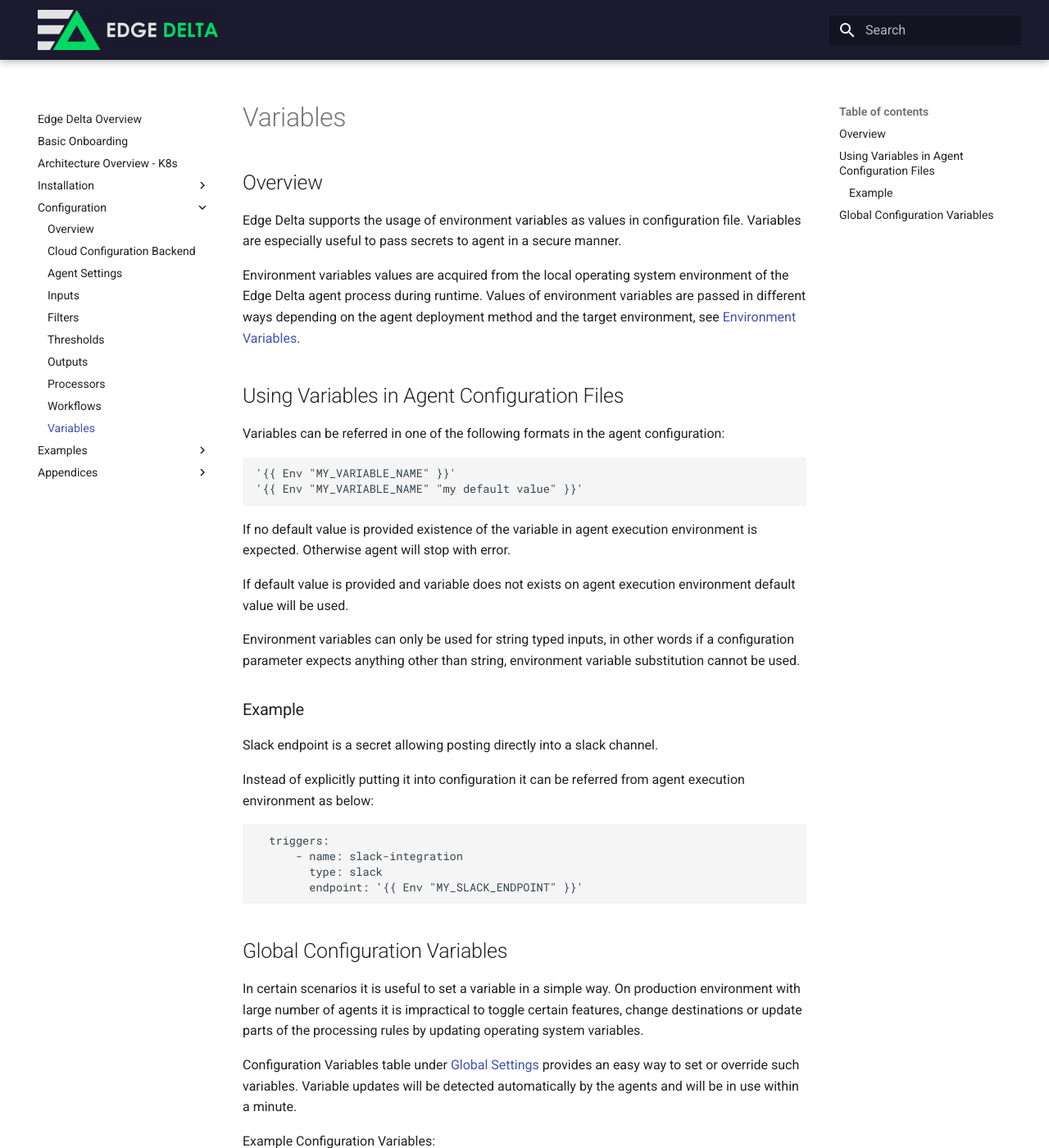
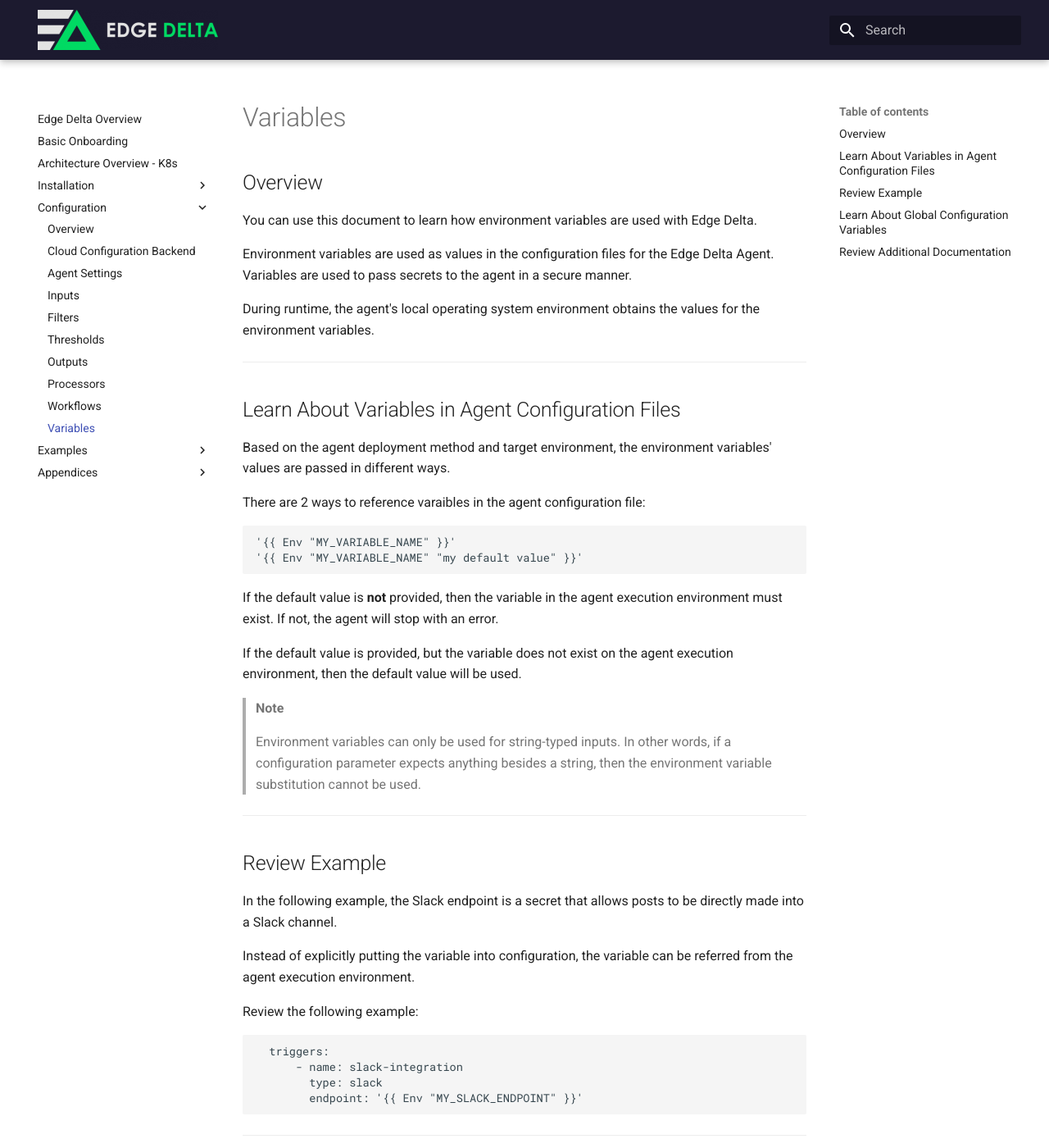
Before and after one commit to edgedelta/docs, an MkDocs documentation site: the page built from docs/configuration/variables.md, in a window 1280 px wide and 1400 px high. Shown: the whole window at 82% size. Built offline with MkDocs 1.6.1 and Material for MkDocs 9.7.7, drawn with Linux system fonts in a browser that asks for light colours; some of the changed text lies outside the part shown.

Commit message:
Update variables.md
Updating for style and clarity

````diff
--- a/docs/configuration/variables.md
+++ b/docs/configuration/variables.md
@@ -8,30 +8,42 @@ description: >-
 
 ## Overview
 
-Edge Delta supports the usage of environment variables as values in configuration file. Variables are especially useful to pass secrets to agent in a secure manner.
+You can use this document to learn how environment variables are used with Edge Delta.
 
-Environment variables values are acquired from the local operating system environment of the Edge Delta agent process during runtime. Values of environment variables are passed in different ways depending on the agent deployment method and the target environment, see [Environment Variables](../installation/environment-variables.md).
+Environment variables are used as values in the configuration files for the Edge Delta Agent. Variables are used to pass secrets to the agent in a secure manner.
 
-## Using Variables in Agent Configuration Files
+During runtime, the agent's local operating system environment obtains the values for the environment variables.
 
-Variables can be referred in one of the following formats in the agent configuration:
+***
+
+## Learn About Variables in Agent Configuration Files
+
+Based on the agent deployment method and target environment, the environment variables' values are passed in different ways.
+
+There are 2 ways to reference varaibles in the agent configuration file:
 
 ```text
 '{{ Env "MY_VARIABLE_NAME" }}'
 '{{ Env "MY_VARIABLE_NAME" "my default value" }}'
 ```
 
-If no default value is provided existence of the variable in agent execution environment is expected. Otherwise agent will stop with error.
+If the default value is **not** provided, then the variable in the agent execution environment must exist. If not, the agent will stop with an error.
 
-If default value is provided and variable does not exists on agent execution environment default value will be used.
+If the default value is provided, but the variable does not exist on the agent execution environment, then the default value will be used.
 
-Environment variables can only be used for string typed inputs, in other words if a configuration parameter expects anything other than string, environment variable substitution cannot be used.
+> **Note**
+>
+> Environment variables can only be used for string-typed inputs. In other words, if a configuration parameter expects anything besides a string, then the environment variable substitution cannot be used.
 
-### Example
+***
 
-Slack endpoint is a secret allowing posting directly into a slack channel.
+## Review Example
 
-Instead of explicitly putting it into configuration it can be referred from agent execution environment as below:
+In the following example, the Slack endpoint is a secret that allows posts to be directly made into a Slack channel.
+
+Instead of explicitly putting the variable into configuration, the variable can be referred from the agent execution environment.
+
+Review the following example:
 
 ```text
   triggers:
@@ -40,15 +52,27 @@ Instead of explicitly putting it into configuration it can be referred from agen
         endpoint: '{{ Env "MY_SLACK_ENDPOINT" }}'
 ```
 
-## Global Configuration Variables
+***
 
-In certain scenarios it is useful to set a variable in a simple way. On production environment with large number of agents it is impractical to toggle certain features, change destinations or update parts of the processing rules by updating operating system variables.
+## Learn About Global Configuration Variables
 
-Configuration Variables table under [Global Settings](https://admin.edgedelta.com/global-settings) provides an easy way to set or override such variables. Variable updates will be detected automatically by the agents and will be in use within a minute.
+In certain cases, it is useful to set a variable in a simple way. For example, on a production environment with a large number of agents, it is not practical to update opearting system variables to toggle certain features, change destinations, or update parts of the processing rules.
 
-Example Configuration Variables:
+> Note
+>
+> To learn how to set or override variables, review the **Configuration Variables** table in the [Global Settings](https://admin.edgedelta.com/global-settings) page in the Edge Delta Admin portal. The agent will automatically detect variable updates.
+
+Review the following example of configuration variables:
 
 | Name | Value |
 | :--- | :--- |
 | AGENT\_LOG\_LEVEL | error |
 | API\_FILTER\_PATTERN | INFO |
+
+***
+
+## Review Additional Documentation
+
+To learn more, see [Environment Variables](../installation/environment-variables.md).
+
+***
````
